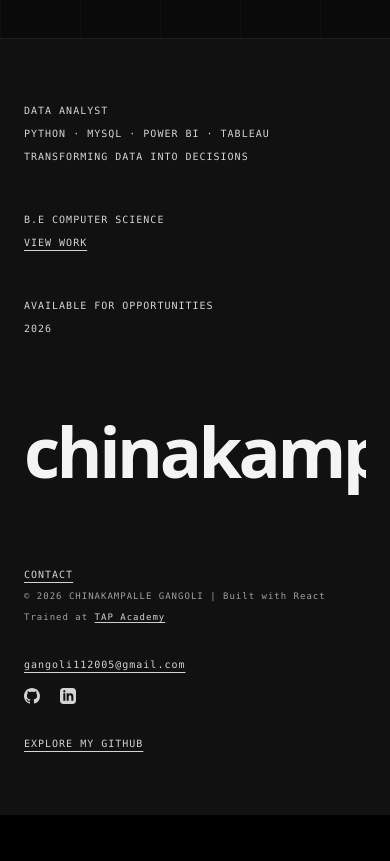
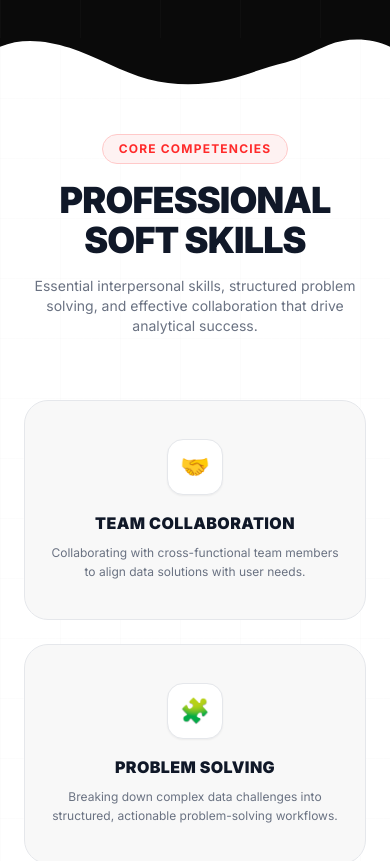
Before and after one commit to Gangoli2005/chinakampalle-gangoli-portfolio, a React (Vite) app: page / in a window 390 px wide. Shown: the part 6180-7041 px from the top of the page. Before the commit the page ends 6995 px from the top, so only its background shows below. Built offline with nearby package versions, Linux system fonts and the light colour scheme; no server answers.

Commit message:
Create SoftSkills component with high-contrast white section and interactive cards

```diff
--- a/src/App.jsx
+++ b/src/App.jsx
@@ -5,6 +5,7 @@ import TechnicalSkills from './components/TechnicalSkills'
 import Projects from './components/Projects'
 import Internships from './components/Internships'
 import Leadership from './components/Leadership'
+import SoftSkills from './components/SoftSkills'
 import Footer from './components/Footer'
 
 export default function App() {
@@ -18,6 +19,7 @@ export default function App() {
         <Projects />
         <Internships />
         <Leadership />
+        <SoftSkills />
       </main>
       <Footer />
     </div>
--- /dev/null
+++ b/src/components/SoftSkills.jsx
@@ -0,0 +1,66 @@
+import { softSkillsList } from '../data/portfolioData'
+
+function SoftSkillCard({ skill, index }) {
+  return (
+    <div
+      data-aos="fade-up"
+      data-aos-delay={index * 100}
+      className="bg-[#f8f8f8] border border-gray-200 rounded-3xl p-6 min-h-[220px] flex flex-col items-center justify-center text-center hover:scale-[1.03] hover:border-red-400/40 hover:shadow-[0_10px_30px_rgba(255,42,42,0.12)] transition-all duration-300 group"
+    >
+      {/* Emoji in Rounded Square */}
+      <div className="w-14 h-14 rounded-2xl bg-white border border-gray-200 flex items-center justify-center text-2xl mb-4 group-hover:bg-red-50 group-hover:border-red-200 group-hover:scale-110 transition-all duration-300 shadow-xs">
+        <span>{skill.icon}</span>
+      </div>
+
+      {/* Uppercase Name */}
+      <h3 className="text-base md:text-lg font-black text-gray-900 uppercase tracking-wide mb-2 group-hover:text-[#ff2a2a] transition-colors">
+        {skill.name}
+      </h3>
+
+      {/* Description */}
+      <p className="text-gray-500 text-xs md:text-sm leading-relaxed">
+        {skill.desc}
+      </p>
+    </div>
+  )
+}
+
+export default function SoftSkills() {
+  return (
+    <section
+      id="skills-soft"
+      className="bg-white pt-24 pb-32 px-6 md:px-12 relative overflow-hidden bg-[linear-gradient(to_right,#80808006_1px,transparent_1px),linear-gradient(to_bottom,#80808006_1px,transparent_1px)] bg-[size:60px_60px]"
+    >
+      {/* Torn-Paper SVG Divider at Top Edge */}
+      <div className="absolute top-0 left-0 w-full overflow-hidden leading-none z-10 pointer-events-none -translate-y-[1px] rotate-180">
+        <svg
+          viewBox="0 0 1200 120"
+          preserveAspectRatio="none"
+          className="w-full h-12 md:h-20 fill-[#0a0a0a] block"
+        >
+          <path d="M321.39,56.44c58-10.79,114.16-30.13,172-41.86,82.39-16.72,168.19-17.73,250.45-.39C823.78,31,906.67,72,985.66,92.83c70.05,18.48,146.53,26.09,214.34,3V120H0V95.8C59.71,118.08,130.83,119.62,189.5,99.8,242.79,81.82,282.88,63.6,321.39,56.44Z" />
+        </svg>
+      </div>
+
+      {/* Header */}
+      <div data-aos="fade-up" className="text-center max-w-3xl mx-auto mb-16 relative z-10">
+        <span className="inline-block px-4 py-1.5 rounded-full text-xs font-bold uppercase tracking-widest bg-red-50 text-[#ff2a2a] border border-red-200 mb-4">
+          Core Competencies
+        </span>
+        <h2 className="text-4xl md:text-5xl font-black text-gray-900 uppercase tracking-tight mb-4">
+          Professional Soft Skills
+        </h2>
+        <p className="text-gray-500 text-sm md:text-base max-w-2xl mx-auto">
+          Essential interpersonal skills, structured problem solving, and effective collaboration that drive analytical success.
+        </p>
+      </div>
+
+      {/* Grid of Soft Skill Cards */}
+      <div className="max-w-7xl mx-auto grid grid-cols-1 sm:grid-cols-2 lg:grid-cols-4 gap-6 relative z-10">
+        {softSkillsList.map((skill, index) => (
+          <SoftSkillCard key={skill.name} skill={skill} index={index} />
+        ))}
+      </div>
+    </section>
+  )
+}
```
